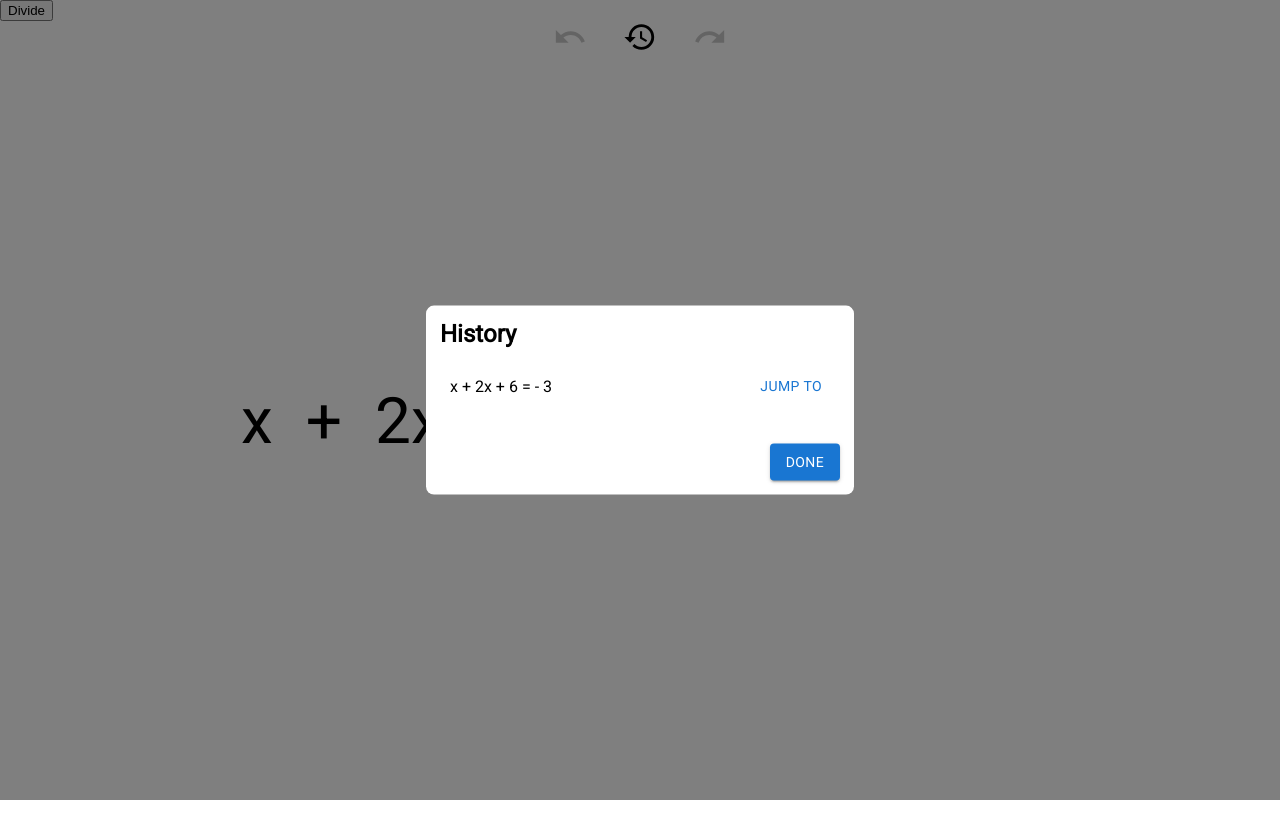
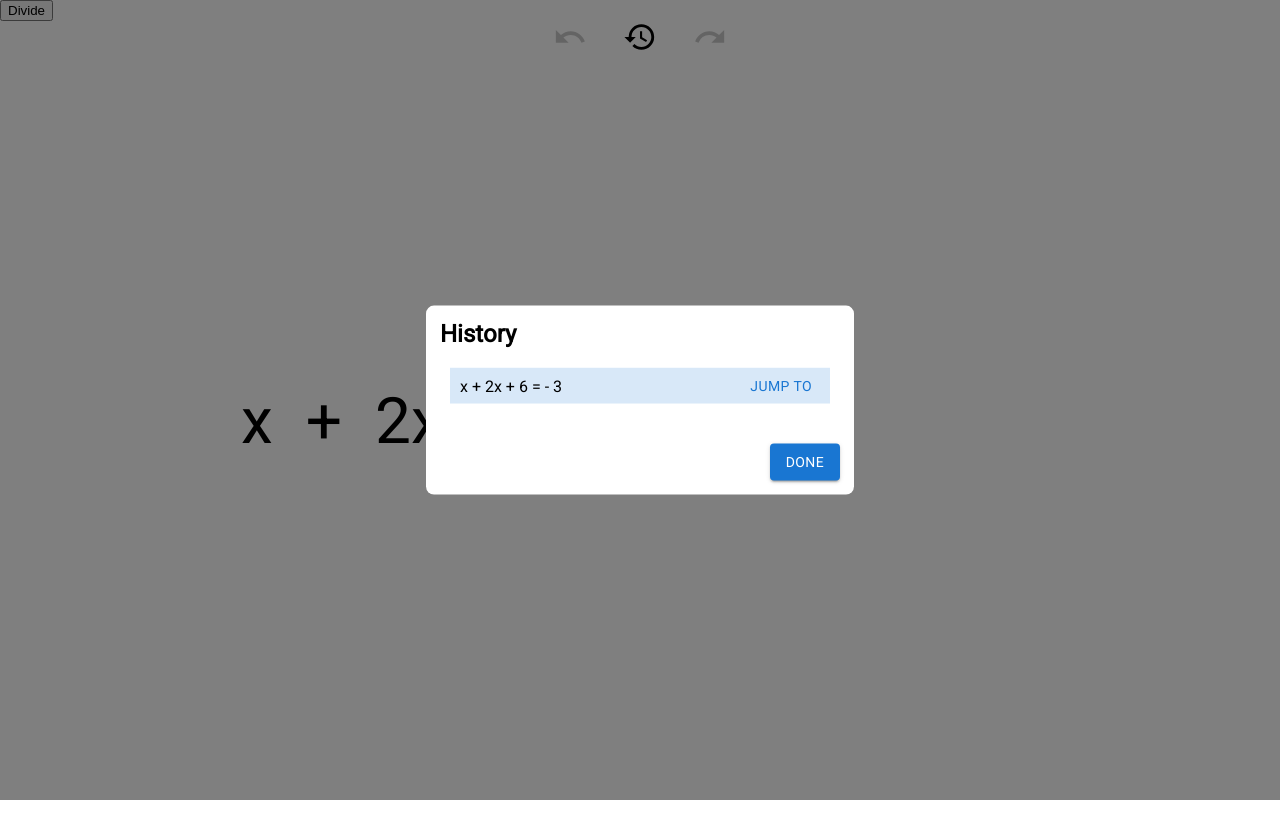
Before and after one commit to DevanTurtle7/brickhack9, a React (Create React App) app: page / in a window 1280 px wide. Both pictures are taken after a click on the icon 640 px from the left and 37 px from the top of the page. Built offline with nearby package versions, Linux system fonts and the light colour scheme.

Commit message:
Added history

```diff
--- a/src/components/ElementComponent.tsx
+++ b/src/components/ElementComponent.tsx
@@ -1,4 +1,3 @@
-import { useEffect } from 'react';
 import { useDrag } from 'react-dnd';
 import { DragTypes } from '../model/DragTypes';
 import Element from '../model/Element';
--- a/src/components/HistoryItem.tsx
+++ b/src/components/HistoryItem.tsx
@@ -5,9 +5,10 @@ import Equation from '../model/Equation';
 interface Props {
   equation: Equation;
   onJumpTo: (equation: Equation) => void;
+  current: boolean;
 }
 
-const HistoryItem = ({ equation, onJumpTo }: Props) => {
+const HistoryItem = ({ equation, onJumpTo, current }: Props) => {
   const formatSide = (elements: Element[]) =>
     elements.map((element, index) => {
       const elements = element.variables.reduce(
@@ -32,7 +33,7 @@ const HistoryItem = ({ equation, onJumpTo }: Props) => {
   };
 
   return (
-    <div className="history-item">
+    <div className={`history-item ${current ? 'history-item-current' : ''}`}>
       <p>
         {formatSide(equation.left)}
         {' = '}
--- a/src/components/HistoryModal.tsx
+++ b/src/components/HistoryModal.tsx
@@ -22,19 +22,24 @@ const HistoryModal = ({
 
   const getHistoryItems = () => {
     let current = equation;
+    let currentIndex = 0;
 
     // Go to most recent state
     while (current.nextState !== null) {
       current = current.nextState;
+      currentIndex += 1;
     }
 
     const items = [
       <HistoryItem
         equation={current}
         onJumpTo={onJumpTo}
+        current={currentIndex === 0}
         key={equation.toString()}
       />,
     ];
+
+    let index = 1;
 
     while (current.prevState !== null) {
       current = current.prevState;
@@ -42,9 +47,11 @@ const HistoryModal = ({
         <HistoryItem
           equation={current}
           onJumpTo={onJumpTo}
+          current={currentIndex === index}
           key={equation.toString()}
         />
       );
+      index++;
     }
 
     return items;
--- a/src/styles/index.css
+++ b/src/styles/index.css
@@ -164,6 +164,14 @@ p {
   margin-bottom: 10px;
 }
 
+.history-item p {
+  margin-left: 10px;
+}
+
+.history-item button {
+  margin-right: 10px;
+}
+
 .history-items {
   max-height: 200px;
   overflow: scroll;
@@ -171,3 +179,7 @@ p {
   padding-right: 10px;
   padding-left: 10px;
 }
+
+.history-item-current {
+  background-color: #1976d22b;
+}
```
